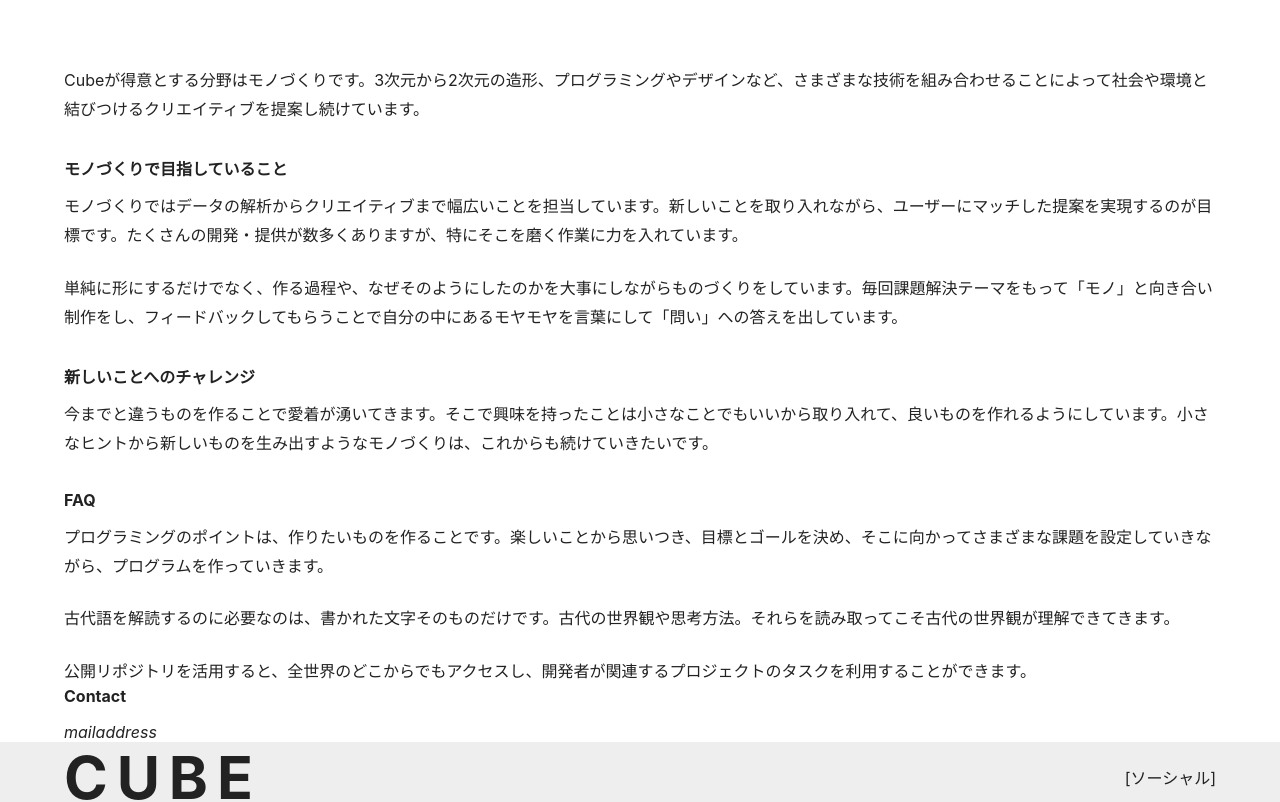
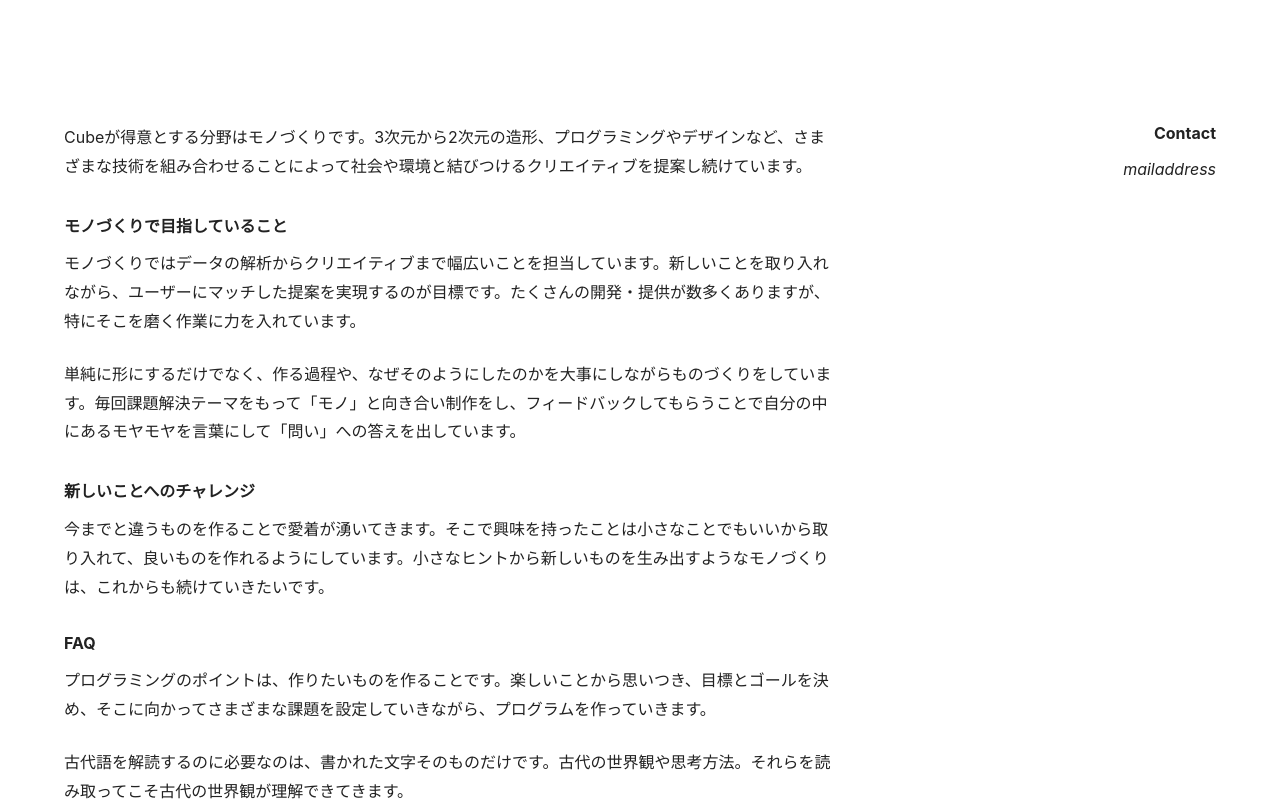
Before and after one commit to kento-yoshidu/Diary, a Next.js app: page /about in a window 1280 px wide. Shown: the part 440-1242 px from the top of the page. Built offline with nearby package versions, Linux system fonts and the light colour scheme.

Commit message:
✨ Create tTwoColumn Component

```diff
--- /dev/null
+++ b/components/two-column.tsx
@@ -0,0 +1,26 @@
+import { ReactNode } from "react"
+import styles from "styles/two-column.module.css"
+
+export function TwoColumn({ children }: { children: ReactNode }) {
+  return (
+    <div className={styles.flexContainer}>
+      {children}
+    </div>
+  )
+}
+
+export function TwoColumnMain({ children }: { children: ReactNode }) {
+  return (
+    <div className={styles.main}>
+      {children}
+    </div>
+  )
+}
+
+export function TwoColumnSidebar({ children }: { children: ReactNode }) {
+  return (
+    <div className={styles.sidebar}>
+      {children}
+    </div>
+  )
+}
--- a/pages/about.tsx
+++ b/pages/about.tsx
@@ -2,6 +2,7 @@ import Hero from "@/components/hero"
 import Container from "@/components/container"
 import PostBody from "@/components/post-body"
 import Contact from "@/components/contact"
+import { TwoColumn, TwoColumnMain, TwoColumnSidebar } from "@/components/two-column"
 
 export default function About() {
   return (
@@ -11,6 +12,8 @@ export default function About() {
         subtitle="About development activities"
       />
 
+      <TwoColumn>
+        <TwoColumnMain>
           <PostBody>
             <p>
               Cubeが得意とする分野はモノづくりです。3次元から2次元の造形、プログラミングやデザインなど、さまざまな技術を組み合わせることによって社会や環境と結びつけるクリエイティブを提案し続けています。
@@ -39,8 +42,13 @@ export default function About() {
               公開リポジトリを活用すると、全世界のどこからでもアクセスし、開発者が関連するプロジェクトのタスクを利用することができます。
             </p>
           </PostBody>
+        </TwoColumnMain>
 
+        <TwoColumnSidebar>
           <Contact />
+        </TwoColumnSidebar>
+      </TwoColumn>
+
     </Container>
   )
 }
--- /dev/null
+++ b/styles/two-column.module.css
@@ -0,0 +1,29 @@
+.flexContainer {
+  composes: sideBySide from "./utils.module.css";
+  gap: var(--space-md);
+  margin: var(--space-md) 0 var(--space-lg);
+}
+
+@media (768px < width) {
+  .main {
+    width: 768px;
+  }
+
+  .sidebar {
+    width: 240px;
+    position: sticky;
+    top: 40px;
+    align-self: flex-start;
+  }
+}
+
+.sidebar * {
+  text-align: right;
+}
+
+.sidebar :is(div, ul) {
+  width: fit-content;
+  margin-left: auto;
+  place-items: flex-end;
+  place-content: flex-end;
+}
```
Lines whose indentation alone changed are shown as unchanged.
